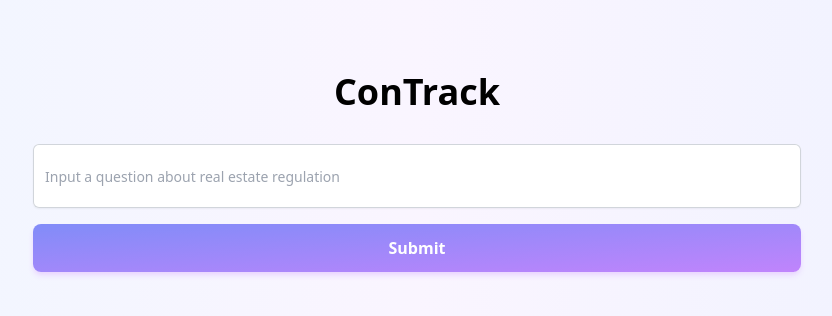
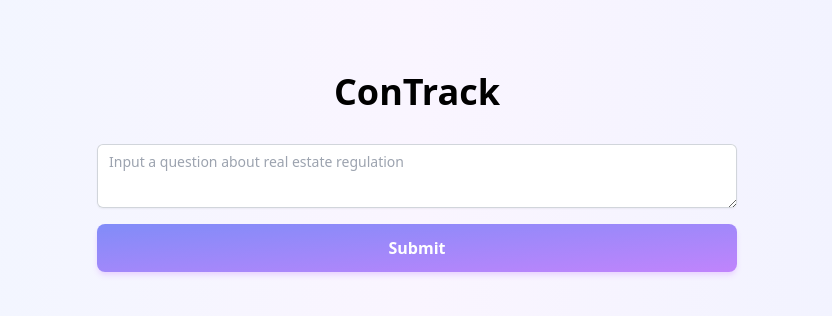
Before and after one commit to Hehk/real-estate-reg-scan, a Next.js app: page /chat in a window 1280 px wide. Shown: the top 316 px of the page, without its empty margins (223-1055 px from the left). Built offline with nearby package versions, Linux system fonts and the light colour scheme.

Commit message:
chat better .exe

```diff
--- a/src/components/painpoints.jsx
+++ b/src/components/painpoints.jsx
@@ -59,10 +59,10 @@ const painPointsData = [
 const PainPoints = () => {
   return (
     <div className="max-w-3xl mx-auto px-4 sm:px-6 lg:px-8 mt-8">
-      <h3 className="text-3xl sm:text-4xl lg:text-5xl font-bold mb-6">Pain Points</h3>
+      <h3 className="text-3xl sm:text-4xl lg:text-5xl font-bold mb-6">RE Developer Pain Points</h3>
       <ul className="text-lg sm:text-xl lg:text-2xl text-gray-700">
         {painPointsData.map((point, index) => (
-          <li key={index} className="mb-4">
+          <li key={index} className="my-12">
             <span className="font-bold bg-clip-text text-transparent bg-gradient-to-br to-blue-300 via-purple-400 from-indigo-400">
               {point.name}
             </span>{" "}
--- a/src/components/search_regulations.jsx
+++ b/src/components/search_regulations.jsx
@@ -2,7 +2,7 @@ import { askAI } from "@/lib/my_ask_ai"
 import { useState } from 'react'
 import Logo from "@/components/logo";
 
-function Response({ response, loading, references }) {
+function Response({ response, loading, references, previousQuestion }) {
   if (loading) {
     return 'Loading...'
   }
@@ -13,14 +13,22 @@ function Response({ response, loading, references }) {
 
   console.log(references)
   return (
-    <div>
+    <div className="max-w-[50vw] mx-auto overflow-y-auto max-h-[75vw] px-2 opacity-80">
+      {previousQuestion && <div className="text-lg underline font-bold decoration-purple-500">
+        {previousQuestion}
+        </div>}
       {response}
       {references && references.length > 0 && (
         <ul>
-          {references.map((reference) => (
-            <li key={reference.content}>
-              <div>{reference.content.slice(0, 200)}</div>
-              <a href={reference.link}>{reference.author}</a>
+          {references.map((reference, i) => (
+            <li key={reference.content} className="mb-4">
+              <div className="flex items-start gap-4 font-mono max-w-screen-md mx-auto mt-12">
+                <div className="text-lg tabular-nums font-medium trading-wider underline decoration-2 decoration-purple-400">
+                {i + 1}.
+                </div>
+                <div className="mt-0.5">
+                {reference.content.slice(0, 200)}</div>
+                </div>
             </li>
           ))}
         </ul>
@@ -32,6 +40,7 @@ function Response({ response, loading, references }) {
 
 export default function SearchRegulations() {
   const [value, setValue] = useState('')
+  const [previousQuestion, setPreviousQuestion] = useState('')
   const [response, setResponse] = useState('')
   const [references, setReferences] = useState([])
   const [loading, setLoading] = useState(false)
@@ -42,6 +51,8 @@ export default function SearchRegulations() {
     setLoading(true)
     try {
       const response = await askAI(value)
+      setPreviousQuestion(value)
+      setValue('')
       setResponse(response.answer)
       setReferences(response.references)
     } catch (e) {
@@ -58,18 +69,28 @@ export default function SearchRegulations() {
   return (
     <div className="flex flex-col items-center justify-center gap-8 mt-12 pb-32">
       <Logo />
-      <form onSubmit={onSubmit} className="flex flex-col gap-4">
-        <input
-          className="block w-[80vw] sm:w-[60vw] h-16 rounded-md border-0 text-gray-900 shadow-sm ring-1 ring-inset ring-gray-300 placeholder:text-gray-400 focus:ring-2 focus:ring-inset focus:ring-indigo-600 sm:py-1.5 px-3 sm:text-sm sm:leading-6"
+      <Response response={response} loading={loading} references={references} previousQuestion={previousQuestion} />
+      <form onSubmit={onSubmit} className="sticky bottom-8 flex flex-col gap-4">
+
+      <textarea
+          rows={4}
           value={value}
           onChange={onChange}
           placeholder="Input a question about real estate regulation"
+          name="comment"
+          id="comment"
+          className="block w-[80vw] sm:w-[50vw] h-16 rounded-md border-0 text-gray-900 shadow-sm ring-1 ring-inset ring-gray-300 placeholder:text-gray-400 focus:ring-2 focus:ring-inset focus:ring-indigo-600 px-3 sm:py-1.5 sm:text-sm sm:leading-6"
+          defaultValue={''}
         />
+
+        {/* <input
+          className="block w-[80vw] sm:w-[60vw] h-16 rounded-md border-0 text-gray-900 shadow-sm ring-1 ring-inset ring-gray-300 placeholder:text-gray-400 focus:ring-2 focus:ring-inset focus:ring-indigo-600 sm:py-1.5 px-3 sm:text-sm sm:leading-6"
+
+        /> */}
         <button type="submit" className="py-3 px-8 font-semibold rounded-lg shadow-md hover:shadow-md shadow-purple-200 hover:bg-opacity-90 focus:outline-none focus:ring-2 focus:ring-offset-2 focus:ring-blue-500 bg-gradient-to-br to-purple-400 from-indigo-400 text-white">
           Submit
         </button>
       </form>
-      <Response response={response} loading={loading} references={references} />
     </div>
   )
 }
```
